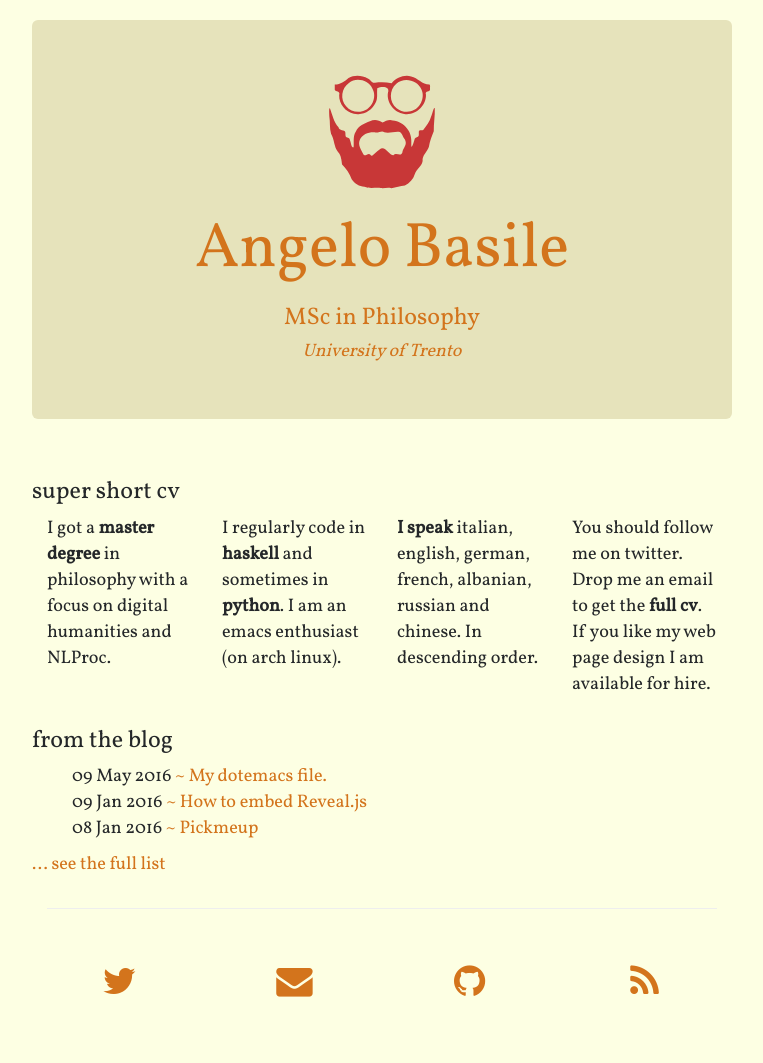
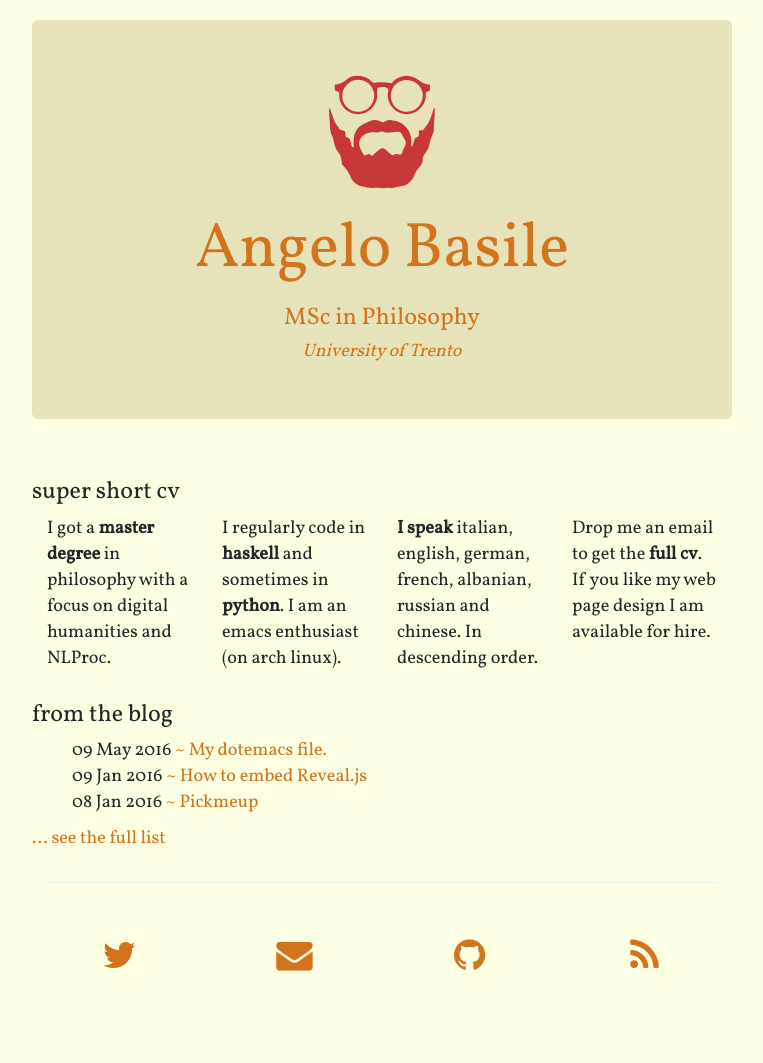
Before and after one commit to rs2/anbasile.github.io, a Jekyll site: the page built from index.html, in a window 1280 px wide. Shown: the whole page, without its empty margins (258-1021 px from the left). Built offline with Jekyll 4.4.1, drawn with Linux system fonts in a browser that asks for light colours; nearby versions of some CDN libraries; a style sheet for code colours, icons or effects is not loaded; after the commit the page ends 1037 px from its top, so only the background shows below that.

Commit message:
Update content.html

```diff
--- a/_includes/content.html
+++ b/_includes/content.html
@@ -24,7 +24,7 @@
               <p><b>I speak</b> italian, english, german, french, albanian, russian and chinese. In descending order.</p>
             </div>
             <div class="col-lg-3">
-              <p>You should follow me on twitter. Drop me an email to get the <b>full cv</b>. If you like my web page design I am available for hire.</p>
+              <p>Drop me an email to get the <b>full cv</b>. If you like my web page design I am available for hire.</p>
             </div>
 
           </div>
```
